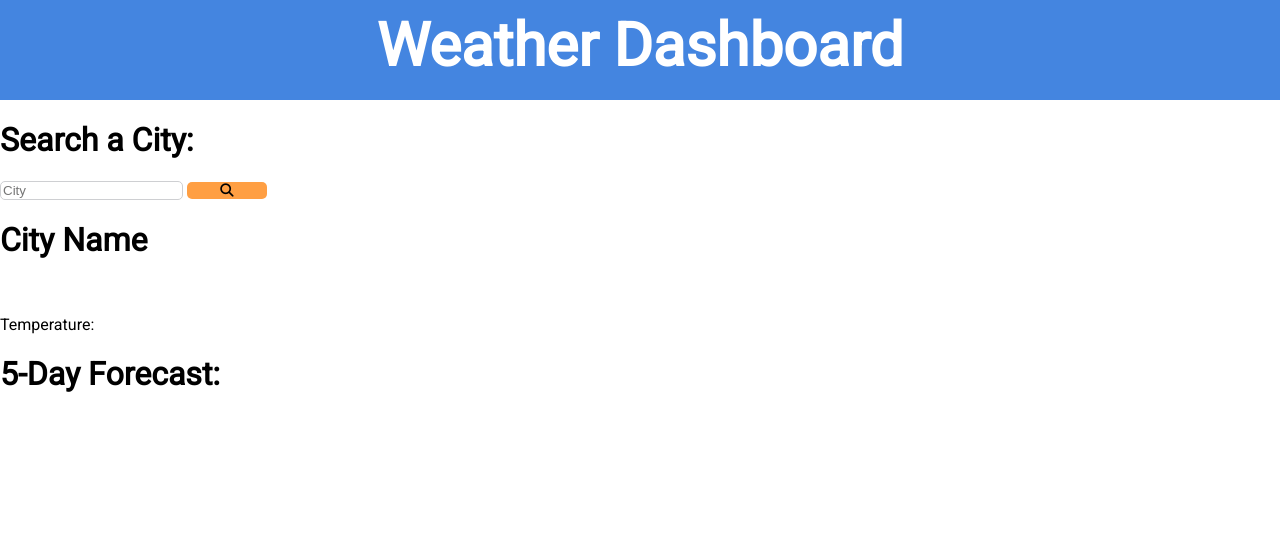
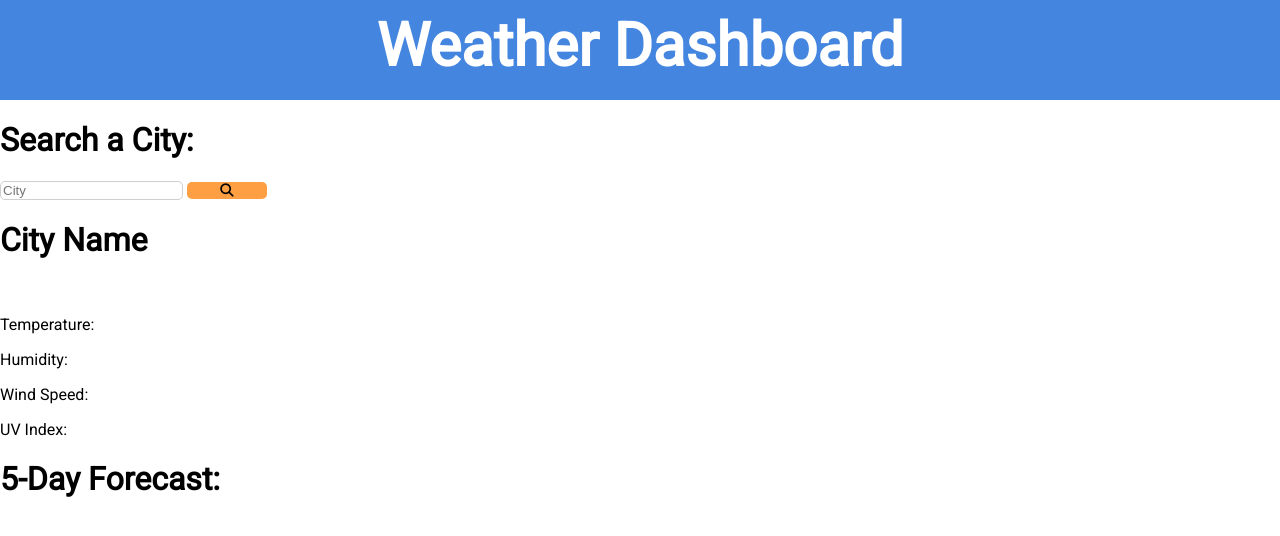
Before and after one commit to genis96/Weather-Dashboard, a plain HTML site: page index.html in a window 1280 px wide. Drawn offline with nearby package versions, Linux system fonts and the light colour scheme.

Commit message:
html should be okay now

```diff
--- a/index.html
+++ b/index.html
@@ -39,7 +39,15 @@
                 <div class="row">
                     <p class="temp">Temperature:</p>
                 </div>
-
+                <div class="row">
+                    <p class="humidity">Humidity:</p>
+                </div>
+                <div class="row">
+                    <p class="windSpeed">Wind Speed:</p>
+                </div>
+                <div class="row">
+                    <p class="uvIndex">UV Index:</p>
+                </div>
             </div>
 
             <div class="five-day-container">
```
